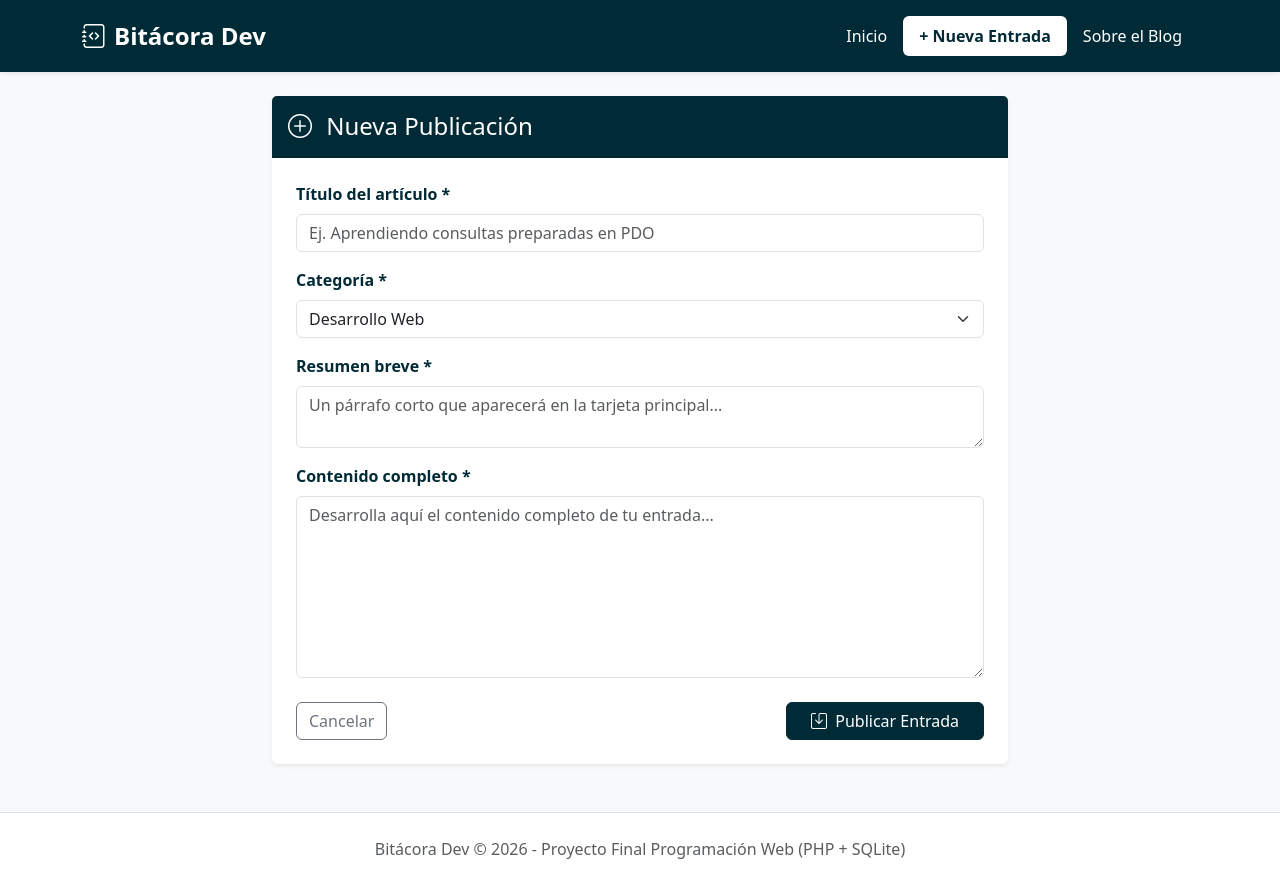
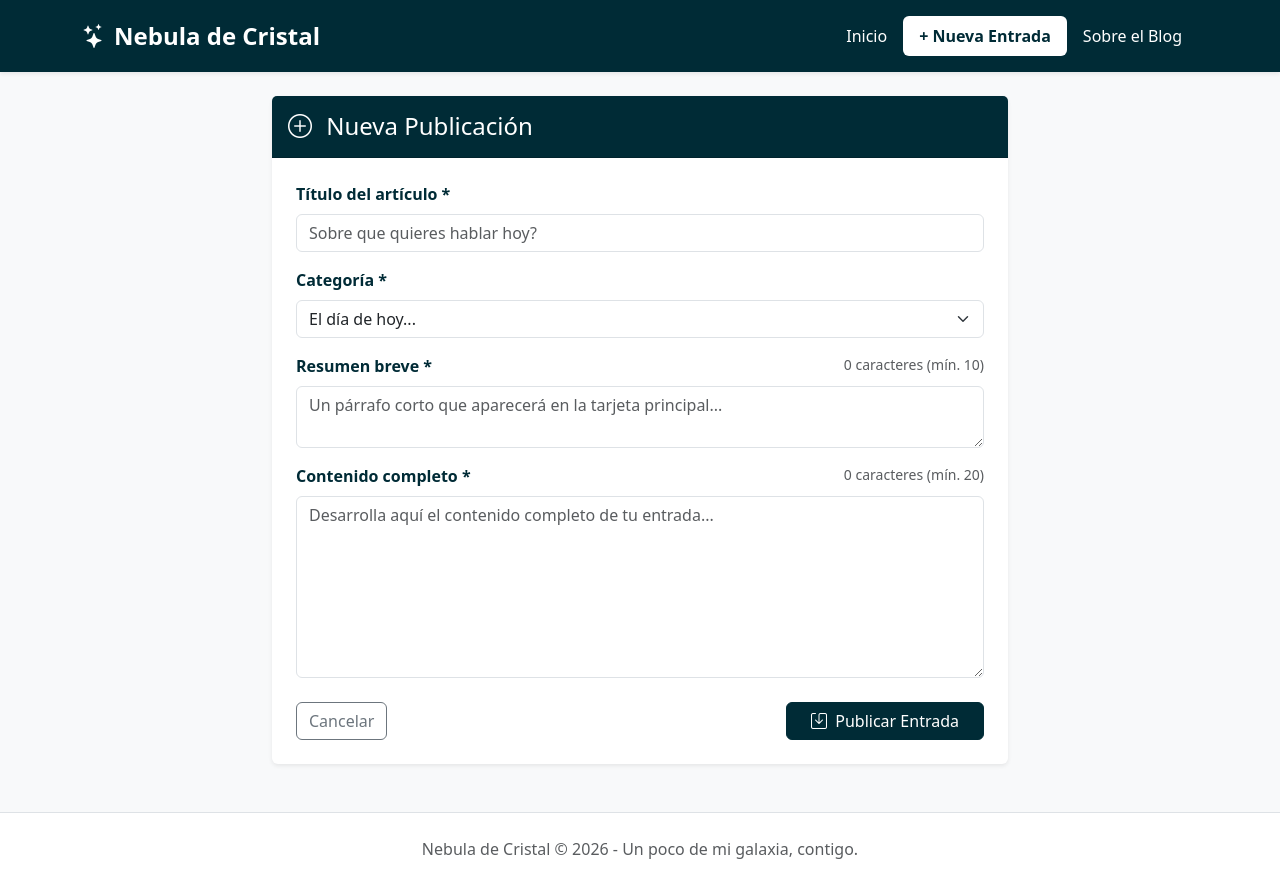
Before and after one commit to AyaxAcademic/webdev-proyecto, a PHP site: page /formulario.php in a window 1280 px wide. Run offline with PHP 8.4, Linux system fonts and the light colour scheme; data comes from the database, SQL or seed files in the repository; both versions use the stored data as it was after the commit.

Commit message:
Decidi cambiar el enfoque del proyecto a un blog mas personal y no tan generico asi como de desarrollo web. Principalmente porque si me gustaria tener mi propio blog en internet aunque la gente ya no use esa clase de formas para mantenerse al pendiente de las vidas de otras personas. Agregamos ya las funciones de eliminar (junto a sus respectivos botones) y completamos las funciones para agregar blogs nuevos, etiquetas, etc.
Ademas, incluimos todo el javascript para poder manipular el DOM y actualizar la informacion que se ve en pantalla en tiempo real, alertas antes de eliminar cosas y blablabla

```diff
--- /dev/null
+++ b/assets/js/app.js
@@ -0,0 +1,90 @@
+// assets/js/app.js
+document.addEventListener('DOMContentLoaded', () => {
+
+    // 1. VALIDACIÓN DE FORMULARIO Y MANIPULACIÓN DEL DOM
+    const formEntrada = document.getElementById('formEntrada');
+    if (formEntrada) {
+        const inputTitulo = document.getElementById('titulo');
+        const inputResumen = document.getElementById('resumen');
+        const inputContenido = document.getElementById('contenido');
+        const contadorResumen = document.getElementById('contadorResumen');
+        const contadorContenido = document.getElementById('contadorContenido');
+
+        // Función auxiliar para validar longitud mínima y aplicar clases de Bootstrap
+        const validarCampo = (campo, minLength) => {
+            const valor = campo.value.trim();
+            if (valor.length < minLength) {
+                campo.classList.remove('is-valid');
+                campo.classList.add('is-invalid');
+                return false;
+            } else {
+                campo.classList.remove('is-invalid');
+                campo.classList.add('is-valid');
+                return true;
+            }
+        };
+
+        // Función para actualizar contadores de caracteres en tiempo real
+        const actualizarContador = (campo, elementoContador, minimo) => {
+            const longitud = campo.value.trim().length;
+            elementoContador.textContent = `${longitud} caracteres (mín. ${minimo})`;
+            if (longitud >= minimo) {
+                elementoContador.classList.remove('text-muted', 'text-danger');
+                elementoContador.classList.add('text-success', 'fw-bold');
+            } else {
+                elementoContador.classList.remove('text-success', 'fw-bold');
+                elementoContador.classList.add('text-muted');
+            }
+        };
+
+        // Inicializar contadores al cargar (útil cuando se edita una entrada existente)
+        actualizarContador(inputResumen, contadorResumen, 10);
+        actualizarContador(inputContenido, contadorContenido, 20);
+
+        // Eventos en tiempo real mientras el usuario escribe
+        inputTitulo.addEventListener('input', () => validarCampo(inputTitulo, 5));
+        inputResumen.addEventListener('input', () => {
+            validarCampo(inputResumen, 10);
+            actualizarContador(inputResumen, contadorResumen, 10);
+        });
+        inputContenido.addEventListener('input', () => {
+            validarCampo(inputContenido, 20);
+            actualizarContador(inputContenido, contadorContenido, 20);
+        });
+
+        // Validación completa al intentar enviar el formulario
+        formEntrada.addEventListener('submit', (evento) => {
+            const tituloValido = validarCampo(inputTitulo, 5);
+            const resumenValido = validarCampo(inputResumen, 10);
+            const contenidoValido = validarCampo(inputContenido, 20);
+
+            if (!tituloValido || !resumenValido || !contenidoValido) {
+                evento.preventDefault(); // Detiene el envío si hay errores
+                evento.stopPropagation();
+            }
+        });
+    }
+
+    // 2. CONFIRMACIÓN INTERACTIVA ANTES DE ELIMINAR UN REGISTRO
+    const formulariosEliminar = document.querySelectorAll('.form-eliminar');
+    formulariosEliminar.forEach((form) => {
+        form.addEventListener('submit', (evento) => {
+            const tituloPost = form.getAttribute('data-titulo') || 'esta publicación';
+            const confirmado = confirm(`¿Estás seguro de que deseas eliminar "${tituloPost}"?\nEsta acción no se puede deshacer.`);
+
+            if (!confirmado) {
+                evento.preventDefault();
+            }
+        });
+    });
+
+    // 3. INTERACCIÓN DINÁMICA: AUTO-OCULTAR ALERTAS DE ÉXITO TRAS 4 SEGUNDOS
+    const alertaExito = document.querySelector('.alert-success');
+    if (alertaExito) {
+        setTimeout(() => {
+            // Usamos la instancia nativa de Bootstrap Alert para cerrarla con animación suave
+            const bsAlert = bootstrap.Alert.getOrCreateInstance(alertaExito);
+            bsAlert.close();
+        }, 4000);
+    }
+});
--- a/config/db.php
+++ b/config/db.php
@@ -31,17 +31,17 @@ try {
         $stmt = $pdo->prepare("INSERT INTO entradas (titulo, categoria, resumen, contenido) VALUES (?, ?, ?, ?)");
 
         $stmt->execute([
-            'Iniciando mi primer proyecto web con PHP y SQLite',
-            'Desarrollo Web',
-            'Configurando la arquitectura multipágina con Bootstrap 5, PHP PDO y persistencia ligera en SQLite.',
-            "Hoy dimos el primer gran paso en nuestro proyecto final.\n\nElegimos SQLite porque nos permite almacenar todos los registros del blog en un único archivo portátil sin complicaciones de configuración, integrado directamente con PHP mediante PDO.\n\nEn las siguientes iteraciones conectaremos el formulario para crear, editar y eliminar entradas en tiempo real."
+            'El primer post en Nebula de Cristal',
+            'Actualizaciones y noticias',
+            'Te voy a ser sincero Baki, extraño MySpace (aunque ni siquiera lo usé lmao). Así que cree un blog para llenar ese vacio! Quien sabe, chance y revivimos los foros con esta cosa.',
+            "La verdad es que hay algo sobre el antiguo internet que me ha llamado desde siempre. Claramente no fui un usuario del mismo, pero ver lo que otras personas han documentado (principalmente en YouTube) me hace añorar tiempos que no me corresponden. \n\n Asi que, vamos a hacer que me correspondan! Aunque ya no esten en su auge, y probablemente no se vuelva un proyecto particularmente más grande que mi órbita cercana de amigos y conocidos, nada perdemos haciendo el intento. \n\n Así que bienvenidos al show, recuerden reclamarme cuando vean que no subo nada y así ambos ganamos. \n\n En el mejor de los casos, se vuelve popular y lo sigo trabajando y creamos MySpace 2 pero nada más con mis amigos, en el peor de los casos es un diario digital que seguramente no se me pierda tan facil como uno físico."
         ]);
 
         $stmt->execute([
-            '¿Por qué usar HTML5 semántico y Bootstrap?',
-            'Frontend',
-            'La importancia de estructurar correctamente el contenido y mantener consistencia visual en todo el sitio.',
-            "El uso de etiquetas semánticas como header, main, article y footer no solo mejora el orden de nuestro código, sino que facilita el mantenimiento.\n\nCombinado con el sistema de grillas de Bootstrap 5, logramos que el blog se adapte perfectamente tanto a pantallas de escritorio como a dispositivos móviles."
+            'Preparando todo para mi viaje a Puebla',
+            'Viajes y experiencias',
+            'Tras el grandísimo FOMO que me dió no estar en el Corona Capital la semana pasada, toca prepararnos para ir al Tecate Comuna.',
+            "Todo este fin de semana, mi feed de Instagram estuvo lleno de fotos y videos del Corona Capital, y he de decir que por primera vez en mucho tiempo sentí a lo que el internauta veinteañero promedio le llama FOMO. \n\n No tanto por el show ni los artistas, sino por el hecho de que Julian Casablancas de The Strokes se ha reportado A TIEMPO al escenario y hasta rumores hay de que estaba SOBRIO ? ! ? ! \n\n Así que bueno, ya me lo perdí, nada que hacer pero tampoco me voy a quedar con las ganas: el Tecate Comuna se aplroxima este fin de semana y es el evento para el que yo había estado preparándome desde hace un par de meses. \n\n No he comprado outfits nuevos, pero ya tenemos los boletos del avión, el festival y el hotel, así que solo queda esperar a que llegue el jueves (lo cual no es NADA de tiempo en lo absoluto) y caer en una crisis cuando José Madero y Enjambre estén tocando al mismo tiempo y no pueda decidir a cuál ir. \n\n En fin, ya les contaré cómo me fue, y si me da el tiempo, subiré fotos y videos de lo que vaya pasando en el viaje. \n\n P.S: Donaciones para cervezas siempre son bienvenidas."
         ]);
     }
 
--- a/formulario.php
+++ b/formulario.php
@@ -2,21 +2,74 @@
 require_once 'config/db.php';
 
 $id = filter_input(INPUT_GET, 'id', FILTER_VALIDATE_INT);
+$errores = [];
 $entrada = [
     'id' => '',
     'titulo' => '',
-    'categoria' => 'Desarrollo Web',
+    'categoria' => 'El dia de hoy...',
     'resumen' => '',
     'contenido' => ''
 ];
 
-// Si viene un ID por URL, cargamos los datos para modo Edición
+// Si viene un ID por URL (GET), cargamos los datos actuales para editar
 if ($id) {
     $stmt = $pdo->prepare("SELECT * FROM entradas WHERE id = ?");
     $stmt->execute([$id]);
     $registro = $stmt->fetch();
     if ($registro) {
         $entrada = $registro;
+    } else {
+        header('Location: index.php');
+        exit;
+    }
+}
+
+// Procesamiento del formulario al enviar por POST (Create o Update)
+if ($_SERVER['REQUEST_METHOD'] === 'POST') {
+    $idPost = filter_input(INPUT_POST, 'id', FILTER_VALIDATE_INT);
+    $titulo = trim($_POST['titulo'] ?? '');
+    $categoria = trim($_POST['categoria'] ?? '');
+    $resumen = trim($_POST['resumen'] ?? '');
+    $contenido = trim($_POST['contenido'] ?? '');
+
+    // Repoblamos $entrada por si hay errores de validación y hay que volver a mostrar lo escrito
+    $entrada = [
+        'id' => $idPost ?: '',
+        'titulo' => $titulo,
+        'categoria' => $categoria,
+        'resumen' => $resumen,
+        'contenido' => $contenido
+    ];
+
+    // Validación del lado del servidor
+    if (mb_strlen($titulo) < 5) {
+        $errores[] = 'El título debe tener al menos 5 caracteres.';
+    }
+    if ($categoria === '') {
+        $errores[] = 'Debes seleccionar una categoría.';
+    }
+    if (mb_strlen($resumen) < 10) {
+        $errores[] = 'El resumen debe tener al menos 10 caracteres.';
+    }
+    if (mb_strlen($contenido) < 20) {
+        $errores[] = 'El contenido debe tener al menos 20 caracteres.';
+    }
+
+    if (empty($errores)) {
+        if ($idPost) {
+            // UPDATE: Actualizar registro existente
+            $stmt = $pdo->prepare("UPDATE entradas SET titulo = ?, categoria = ?, resumen = ?, contenido = ? WHERE id = ?");
+            $stmt->execute([$titulo, $categoria, $resumen, $contenido, $idPost]);
+            $mensaje = '¡La publicación se actualizó correctamente!';
+        } else {
+            // CREATE: Insertar nuevo registro
+            $stmt = $pdo->prepare("INSERT INTO entradas (titulo, categoria, resumen, contenido) VALUES (?, ?, ?, ?)");
+            $stmt->execute([$titulo, $categoria, $resumen, $contenido]);
+            $mensaje = '¡Nueva publicación creada con éxito!';
+        }
+
+        header('Location: index.php?mensaje=' . urlencode($mensaje));
+        exit;
     }
 }
 
@@ -28,19 +81,31 @@ include 'includes/header.php';
         <div class="card border-0 shadow-sm">
             <div class="card-header bg-custom-green text-white py-3">
                 <h1 class="h4 mb-0">
-                    <i class="bi <?= $id ? 'bi-pencil-square' : 'bi-plus-circle' ?> me-2"></i>
-                    <?= $id ? 'Editar Publicación' : 'Nueva Publicación' ?>
+                    <i class="bi <?= $entrada['id'] ? 'bi-pencil-square' : 'bi-plus-circle' ?> me-2"></i>
+                    <?= $entrada['id'] ? 'Editar Publicación' : 'Nueva Publicación' ?>
                 </h1>
             </div>
             <div class="card-body p-4">
-                <form id="formEntrada" action="formulario.php<?= $id ? '?id=' . $id : '' ?>" method="POST" novalidate>
+
+                <!-- Alertas de error si falla validación en servidor -->
+                <?php if (!empty($errores)): ?>
+                    <div class="alert alert-danger">
+                        <ul class="mb-0">
+                            <?php foreach ($errores as $error): ?>
+                                <li><?= htmlspecialchars($error) ?></li>
+                            <?php endforeach; ?>
+                        </ul>
+                    </div>
+                <?php endif; ?>
+
+                <form id="formEntrada" action="formulario.php<?= $entrada['id'] ? '?id=' . $entrada['id'] : '' ?>" method="POST" novalidate>
                     <input type="hidden" name="id" value="<?= htmlspecialchars($entrada['id']) ?>">
 
                     <div class="mb-3">
                         <label for="titulo" class="form-label fw-bold text-custom-green">Título del artículo *</label>
                         <input type="text" class="form-control" id="titulo" name="titulo"
                                value="<?= htmlspecialchars($entrada['titulo']) ?>"
-                               placeholder="Ej. Aprendiendo consultas preparadas en PDO" required>
+                               placeholder="Sobre que quieres hablar hoy?" required>
                         <div class="invalid-feedback">El título es obligatorio (mínimo 5 caracteres).</div>
                     </div>
 
@@ -48,7 +113,7 @@ include 'includes/header.php';
                         <label for="categoria" class="form-label fw-bold text-custom-green">Categoría *</label>
                         <select class="form-select" id="categoria" name="categoria" required>
                             <?php
-                            $opciones = ['Desarrollo Web', 'Frontend', 'Backend & PHP', 'Bases de Datos', 'Notas Personales'];
+                            $opciones = ['El día de hoy...', 'Viajes y experiencias', 'Hobbies', 'Lecturas y reflexiones', 'Recomendaciones', 'Actualizaciones y noticias', 'Otros'];
                             foreach ($opciones as $op):
                             ?>
                                 <option value="<?= $op ?>" <?= $entrada['categoria'] === $op ? 'selected' : '' ?>>
@@ -59,14 +124,20 @@ include 'includes/header.php';
                     </div>
 
                     <div class="mb-3">
-                        <label for="resumen" class="form-label fw-bold text-custom-green">Resumen breve *</label>
+                        <div class="d-flex justify-content-between">
+                            <label for="resumen" class="form-label fw-bold text-custom-green">Resumen breve *</label>
+                            <small id="contadorResumen" class="text-muted">0 caracteres</small>
+                        </div>
                         <textarea class="form-control" id="resumen" name="resumen" rows="2"
                                   placeholder="Un párrafo corto que aparecerá en la tarjeta principal..." required><?= htmlspecialchars($entrada['resumen']) ?></textarea>
                         <div class="invalid-feedback">Escribe un resumen breve (mínimo 10 caracteres).</div>
                     </div>
 
                     <div class="mb-4">
-                        <label for="contenido" class="form-label fw-bold text-custom-green">Contenido completo *</label>
+                        <div class="d-flex justify-content-between">
+                            <label for="contenido" class="form-label fw-bold text-custom-green">Contenido completo *</label>
+                            <small id="contadorContenido" class="text-muted">0 caracteres</small>
+                        </div>
                         <textarea class="form-control" id="contenido" name="contenido" rows="7"
                                   placeholder="Desarrolla aquí el contenido completo de tu entrada..." required><?= htmlspecialchars($entrada['contenido']) ?></textarea>
                         <div class="invalid-feedback">El contenido del artículo no puede estar vacío (mínimo 20 caracteres).</div>
@@ -75,7 +146,7 @@ include 'includes/header.php';
                     <div class="d-flex justify-content-between">
                         <a href="index.php" class="btn btn-outline-secondary">Cancelar</a>
                         <button type="submit" class="btn btn-custom-green px-4">
-                            <i class="bi bi-save me-1"></i> <?= $id ? 'Actualizar Entrada' : 'Publicar Entrada' ?>
+                            <i class="bi bi-save me-1"></i> <?= $entrada['id'] ? 'Actualizar Entrada' : 'Publicar Entrada' ?>
                         </button>
                     </div>
                 </form>
--- a/includes/footer.php
+++ b/includes/footer.php
@@ -2,11 +2,13 @@
 
     <footer class="py-4 mt-5 bg-white border-top text-center text-muted">
         <div class="container">
-            <p class="mb-0">Bitácora Dev &copy; <?= date('Y') ?> - Proyecto Final Programación Web (PHP + SQLite)</p>
+            <p class="mb-0">Nebula de Cristal &copy; <?= date('Y') ?> - Un poco de mi galaxia, contigo.</p>
         </div>
     </footer>
 
     <!-- Bootstrap 5.3 JS Bundle -->
     <script src="https://cdn.jsdelivr.net/npm/bootstrap@5.3.3/dist/js/bootstrap.bundle.min.js"></script>
+    <!-- JavaScript personalizado -->
+    <script src="assets/js/app.js"></script>
 </body>
 </html>
--- a/includes/header.php
+++ b/includes/header.php
@@ -7,7 +7,7 @@ $paginaActual = basename($_SERVER['PHP_SELF']);
 <head>
     <meta charset="UTF-8">
     <meta name="viewport" content="width=device-width, initial-scale=1.0">
-    <title>Bitácora Dev - Blog Personal</title>
+    <title>Nebula de Cristal - Blog Personal</title>
     <!-- Bootstrap 5.3 CSS -->
     <link href="https://cdn.jsdelivr.net/npm/bootstrap@5.3.3/dist/css/bootstrap.min.css" rel="stylesheet">
     <!-- Bootstrap Icons (útil para botones de editar/eliminar) -->
@@ -20,8 +20,8 @@ $paginaActual = basename($_SERVER['PHP_SELF']);
     <header class="bg-custom-green text-white py-3 mb-4 shadow-sm">
         <div class="container d-flex flex-wrap justify-content-between align-items-center">
             <a href="index.php" class="d-flex align-items-center mb-2 mb-lg-0 text-white text-decoration-none">
-                <i class="bi bi-journal-code fs-4 me-2"></i>
-                <span class="fs-4 fw-bold">Bitácora Dev</span>
+                <i class="bi bi-stars fs-4 me-2"></i>
+                <span class="fs-4 fw-bold">Nebula de Cristal</span>
             </a>
             <nav class="nav nav-pills">
                 <a class="nav-link <?= $paginaActual === 'index.php' ? 'active bg-white text-custom-green fw-bold' : 'text-white' ?>" href="index.php">Inicio</a>
```
Also changed, not shown: acerca.php (+17 -11 lines), detalle.php (+21 -4 lines), eliminar.php (added, +16 -0 lines), index.php (+10 -4 lines), database/blog.sqlite.
